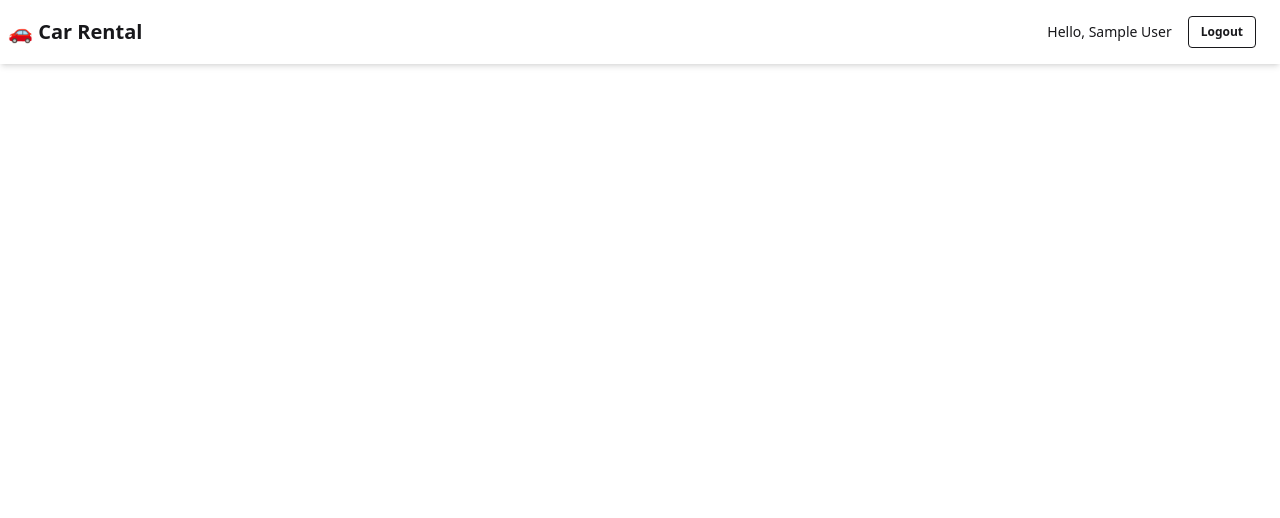
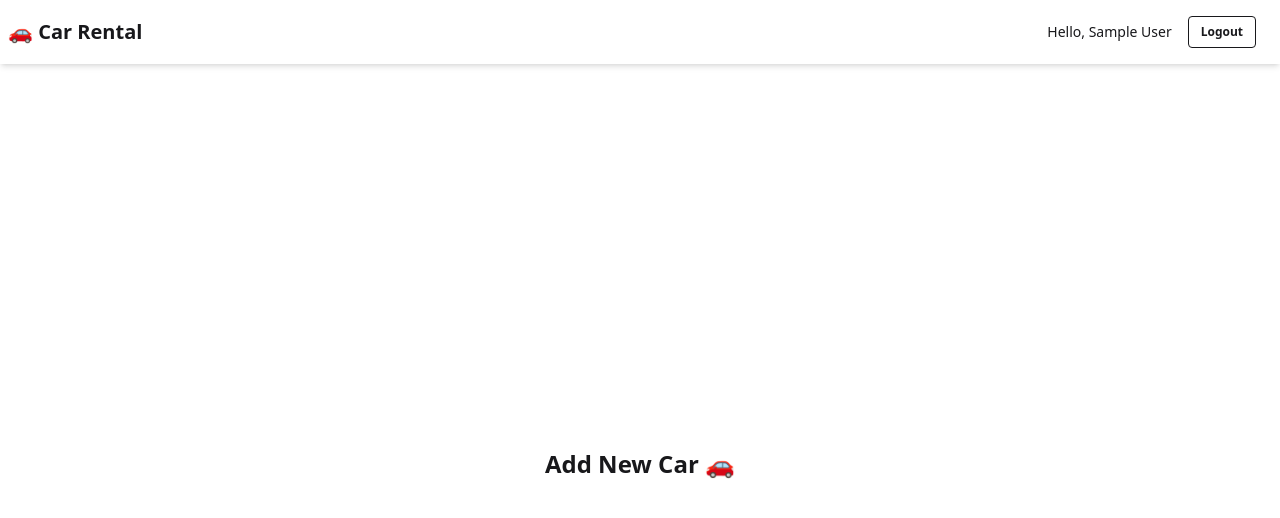
Before and after one commit to Aminul-Islam85/Car-rental-client, a React (Vite) app: page /add-car in a window 1280 px wide. Shown: the top 518 px of the page. Built offline with nearby package versions, Linux system fonts and the light colour scheme; no server answers; sample sign-in values are in the browser's storage.

Commit message:
Private route added

```diff
--- a/src/App.jsx
+++ b/src/App.jsx
@@ -2,6 +2,8 @@ import { BrowserRouter, Routes, Route } from "react-router-dom";
 import Navbar from "./components/Navbar";
 import Register from "./pages/Register";
 import Login from "./pages/Login";
+import AddCar from "./pages/AddCar";
+import PrivateRoute from "./routes/PrivateRoute";
 
 function App() {
   return (
@@ -21,6 +23,16 @@ function App() {
         />
         <Route path="/register" element={<Register />} />
         <Route path="/login" element={<Login />} />
+
+        {/* ✅ Protected Route */}
+        <Route
+          path="/add-car"
+          element={
+            <PrivateRoute>
+              <AddCar />
+            </PrivateRoute>
+          }
+        />
       </Routes>
     </BrowserRouter>
   );
--- /dev/null
+++ b/src/pages/AddCar.jsx
@@ -0,0 +1,9 @@
+const AddCar = () => {
+    return (
+      <div className="min-h-screen flex justify-center items-center">
+        <h2 className="text-2xl font-bold">Add New Car 🚗</h2>
+      </div>
+    );
+  };
+
+  export default AddCar;
--- /dev/null
+++ b/src/routes/PrivateRoute.jsx
@@ -0,0 +1,24 @@
+import { useContext } from "react";
+import { Navigate, useLocation } from "react-router-dom";
+import { AuthContext } from "../providers/AuthProvider";
+
+const PrivateRoute = ({ children }) => {
+  const { user, loading } = useContext(AuthContext);
+  const location = useLocation();
+
+  if (loading) {
+    return (
+      <div className="min-h-screen flex justify-center items-center">
+        <span className="loading loading-spinner loading-lg text-primary"></span>
+      </div>
+    );
+  }
+
+  if (user) {
+    return children;
+  }
+
+  return <Navigate to="/login" state={{ from: location }} replace />;
+};
+
+export default PrivateRoute;
```
